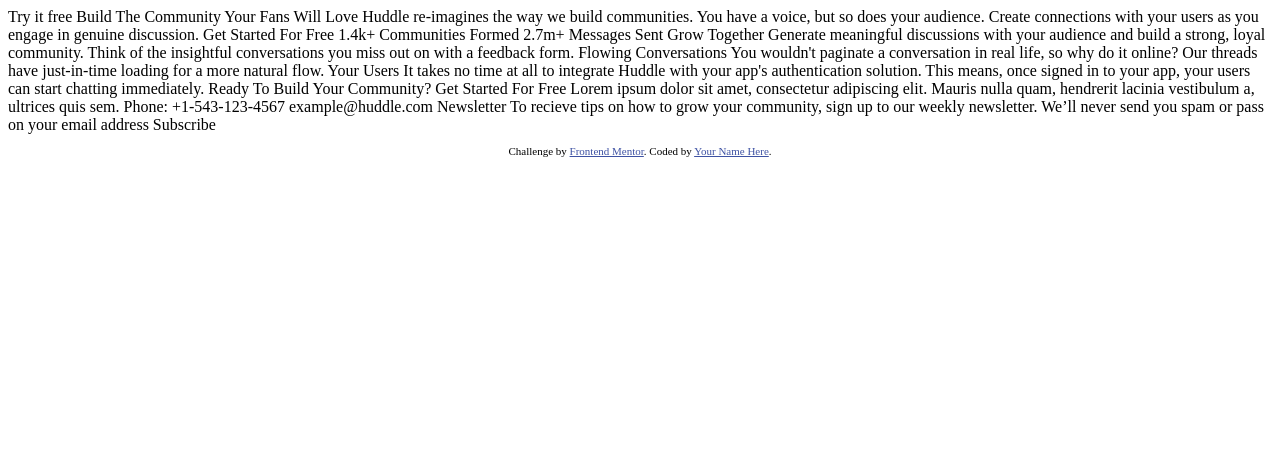
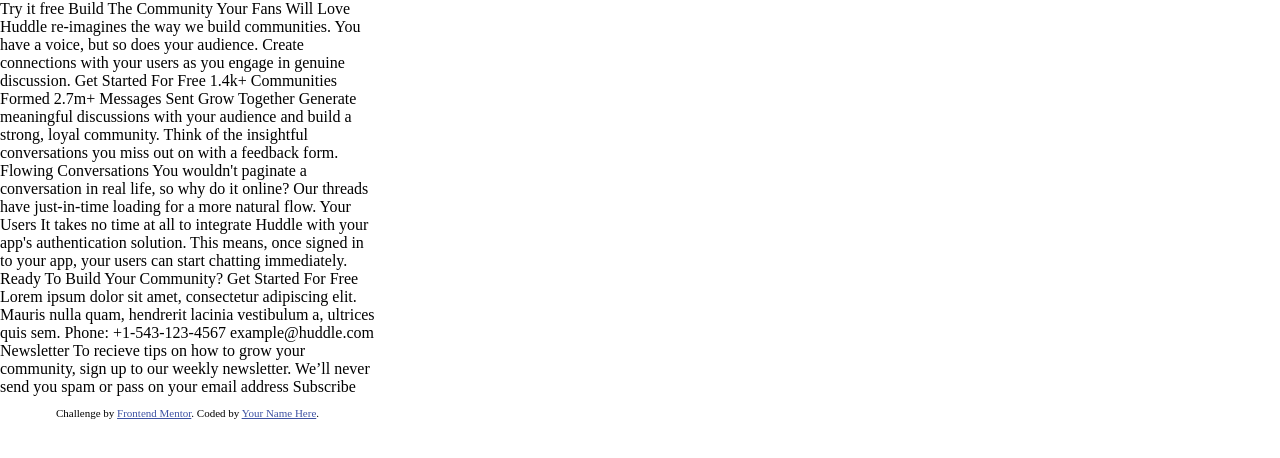
Before and after one commit to Delightsheriff/Huddle-landing-page-with-curved-sections, a plain HTML site: page index.html in a window 1280 px wide. Drawn offline with Linux system fonts and the light colour scheme.

Commit message:
added stylesheet and default styles

```diff
--- a/index.html
+++ b/index.html
@@ -1,20 +1,22 @@
 <!DOCTYPE html>
 <html lang="en">
+
 <head>
   <meta charset="UTF-8">
-  <meta name="viewport" content="width=device-width, initial-scale=1.0"> <!-- displays site properly based on user's device -->
+  <meta name="viewport" content="width=device-width, initial-scale=1.0">
+  <!-- displays site properly based on user's device -->
 
   <link rel="icon" type="image/png" sizes="32x32" href="./images/favicon-32x32.png">
+  <link rel="stylesheet" href="styles.css">
 
   <title>Frontend Mentor | Huddle landing page with curved sections</title>
 
   <!-- Feel free to remove these styles or customise in your own stylesheet 👍 -->
-  <style>
-    .attribution { font-size: 11px; text-align: center; }
-    .attribution a { color: hsl(228, 45%, 44%); }
-  </style>
+
 </head>
+
 <body>
+  <div class="container">
     Try it free
 
     Build The Community Your Fans Will Love
@@ -63,5 +65,7 @@
         Coded by <a href="#">Your Name Here</a>.
       </p>
     </footer>
+  </div>
 </body>
+
 </html>
--- /dev/null
+++ b/styles.css
@@ -0,0 +1,17 @@
+/* default styles/ reset */
+/* typo */
+@import url('https://fonts.googleapis.com/css2?family=Lato&display=swap');
+/* 2 */
+@import url('https://fonts.googleapis.com/css2?family=Lato&display=swap');
+/*  */
+.attribution { font-size: 11px; text-align: center; }
+.attribution a { color: hsl(228, 45%, 44%); }
+body{
+    min-height: 100vh;
+    margin: 0;
+    padding: 0;
+    box-sizing: border-box;
+}
+.container{
+    max-width: 375px;
+}
```
Lines whose indentation alone changed are shown as unchanged.
